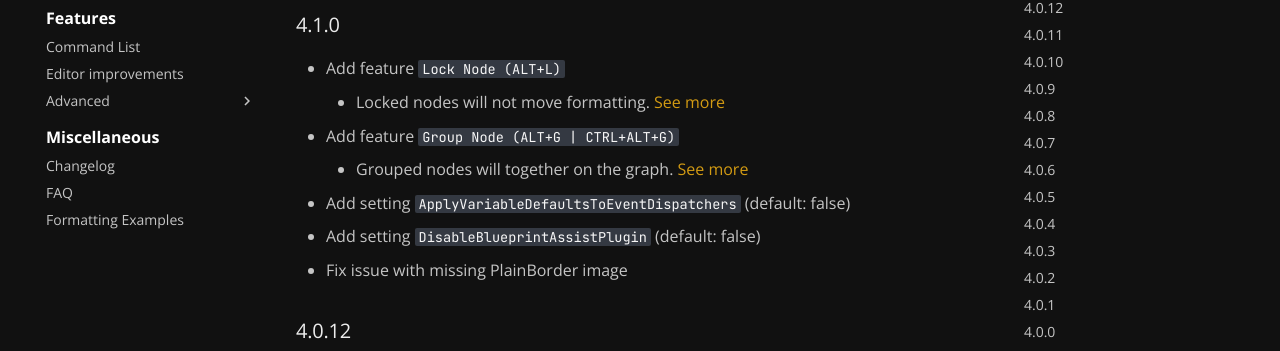
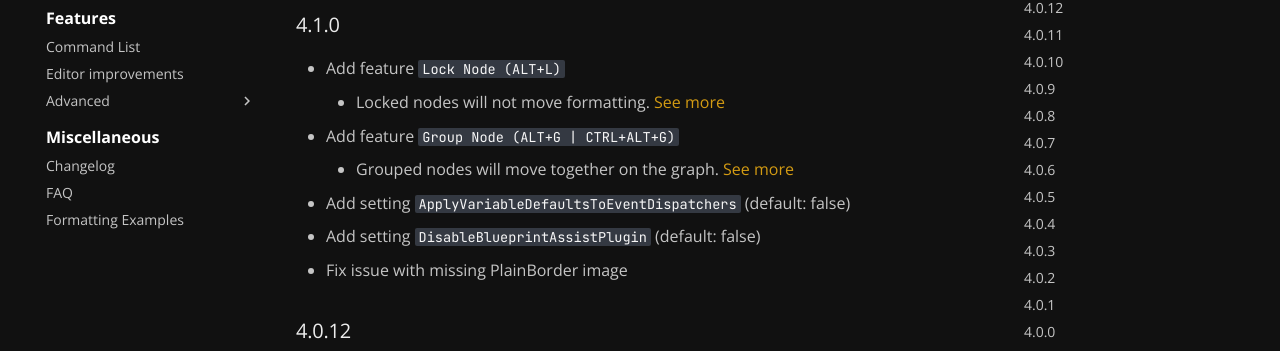
Before and after one commit to BlueprintAssist/blueprintassist.github.io, an MkDocs documentation site: the page built from docs/miscellaneous/changelog.md, in a window 1280 px wide and 900 px high. Shown: the part 159-510 px from the top of the window. Built offline with MkDocs 1.6.1 and Material for MkDocs 9.7.7, drawn with Linux system fonts in a browser that asks for light colours.

Commit message:
Fix typos

```diff
--- a/docs/miscellaneous/changelog.md
+++ b/docs/miscellaneous/changelog.md
@@ -4,7 +4,7 @@
 * Add feature `Lock Node (ALT+L)`
     * Locked nodes will not move formatting. [See more](../features/command-list.md#toggle-lock-nodes)
 * Add feature `Group Node (ALT+G | CTRL+ALT+G)`
-    * Grouped nodes will together on the graph. [See more](../features/command-list.md#group-nodes)
+    * Grouped nodes will move together on the graph. [See more](../features/command-list.md#group-nodes)
 * Add setting `ApplyVariableDefaultsToEventDispatchers` (default: false)
 * Add setting `DisableBlueprintAssistPlugin` (default: false)
 * Fix issue with missing PlainBorder image
```
Also changed, not shown: docs/features/command-list.md (+1 -1 lines).
